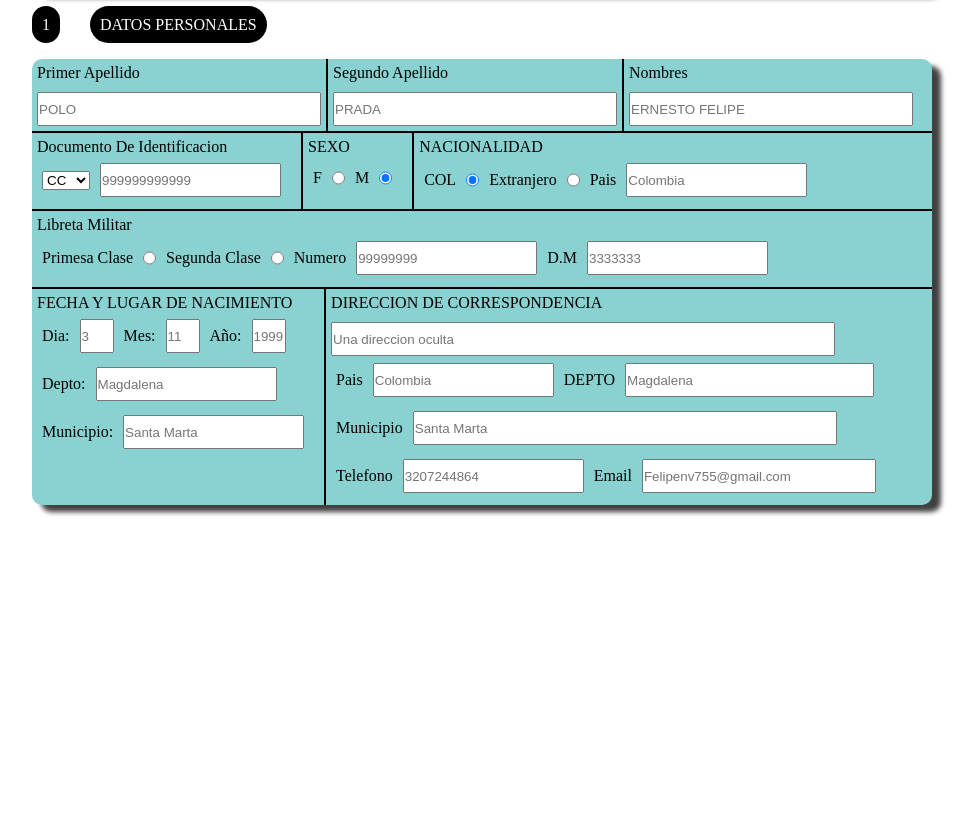
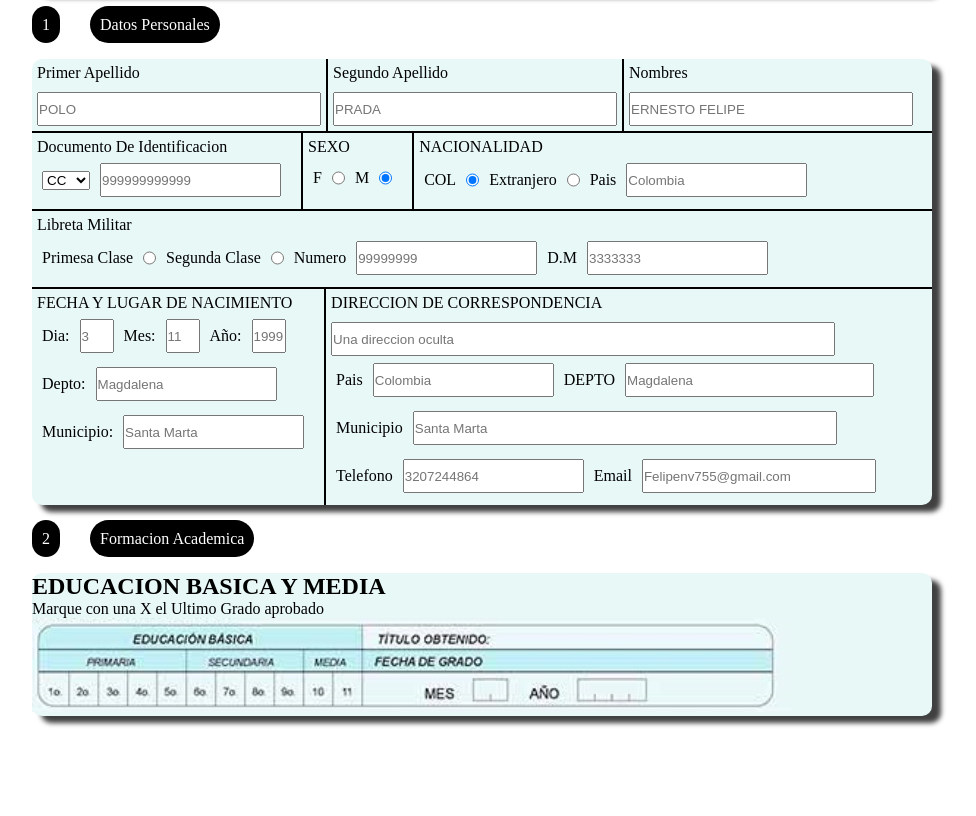
Before and after one commit to FelipePolo/hoja_de_vida, a plain HTML site: page index.html in a window 1280 px wide. Shown: the part 249-1065 px from the top of the page, without its empty margins (158-1134 px from the left). Before the commit the page ends 854 px from the top, so only its background shows below. Drawn offline with Linux system fonts and the light colour scheme.

Commit message:
adding the second section

```diff
--- a/index.html
+++ b/index.html
@@ -25,7 +25,7 @@
       </form>
     </header>
 
-    <div class="separador"><span>1</span><span>DATOS PERSONALES</span></div>
+    <div class="separador"><span>1</span><span>Datos Personales</span></div>
 
     <div class="datos">
       <form action="#">
@@ -147,5 +147,16 @@
         </div>
       </form>
     </div>
+
+    <div class="separador"><span>2</span><span>Formacion Academica</span></div>
+
+    <div class="datos">
+      <div>
+        <h2>EDUCACION BASICA Y MEDIA</h2>
+        <p>Marque con una X el Ultimo Grado aprobado</p>
+        <img src="./imagenes/cuadrado.jpg" alt="">
+      </div>
+    </div>
+
   </body>
 </html>
--- a/styles.scss
+++ b/styles.scss
@@ -14,7 +14,7 @@ body{
 // mixins
 
 @mixin sombra {
-  background-color: rgb(138, 209, 209);
+  background-color:#E8F8F7 ;
 
   border-radius: 10px;
 
```
Also changed, not shown: imagenes/cuadrado.jpg (added), styles.css, 1 other file.
